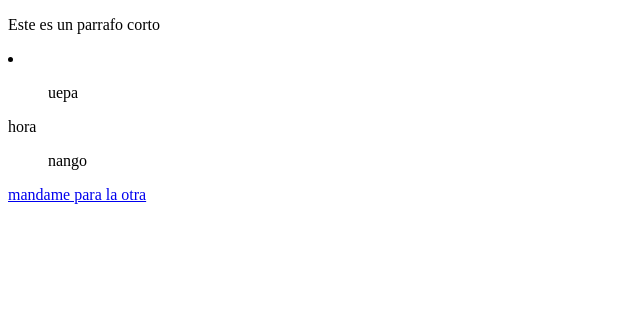
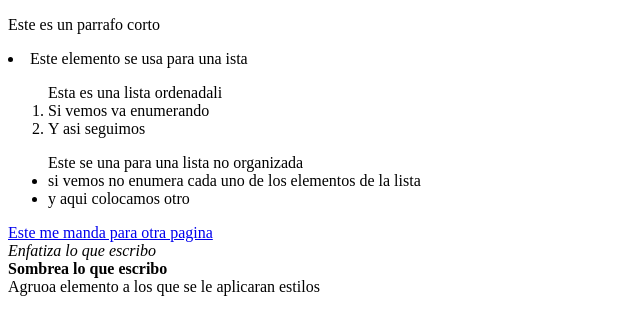
Before and after one commit to elber01/Debug-html, a plain HTML site: page index.html in a window 1280 px wide. Shown: the whole page, without its empty margins (0-640 px from the left). Drawn offline with Linux system fonts and the light colour scheme.

Commit message:
oTRO CAMBIO EN EL CONTENIDO DEL INDEX.HTML

```diff
--- a/index.html
+++ b/index.html
@@ -7,9 +7,16 @@
 </head>
 <body>
      <p> Este es un parrafo corto</p>
-     <li><ol>uepa</ol> hora</li>
-     <ul>nango</ul>
-     <a href="./otra.html"> mandame para la otra</a>
-
+     <li>Este elemento se usa para una ista</li>
+     <ol>Esta es una lista ordenadali <li>Si vemos va enumerando</li><li>Y asi seguimos</li></ol>
+     <ul>Este se una para una lista no organizada <li>si vemos no enumera cada uno de los elementos de la lista</li><li>y aqui colocamos otro</li></ul>
+     <a href="./otra.html"> Este me manda para otra pagina</a>
+    <br>
+     <em>Enfatiza lo que escribo</em>
+     <br>
+     <strong>Sombrea lo que escribo</strong>
+     <br>
+     <span>Agruoa elemento a los que se le aplicaran estilos</span>
+     <br>
 </body>
 </html>
```
